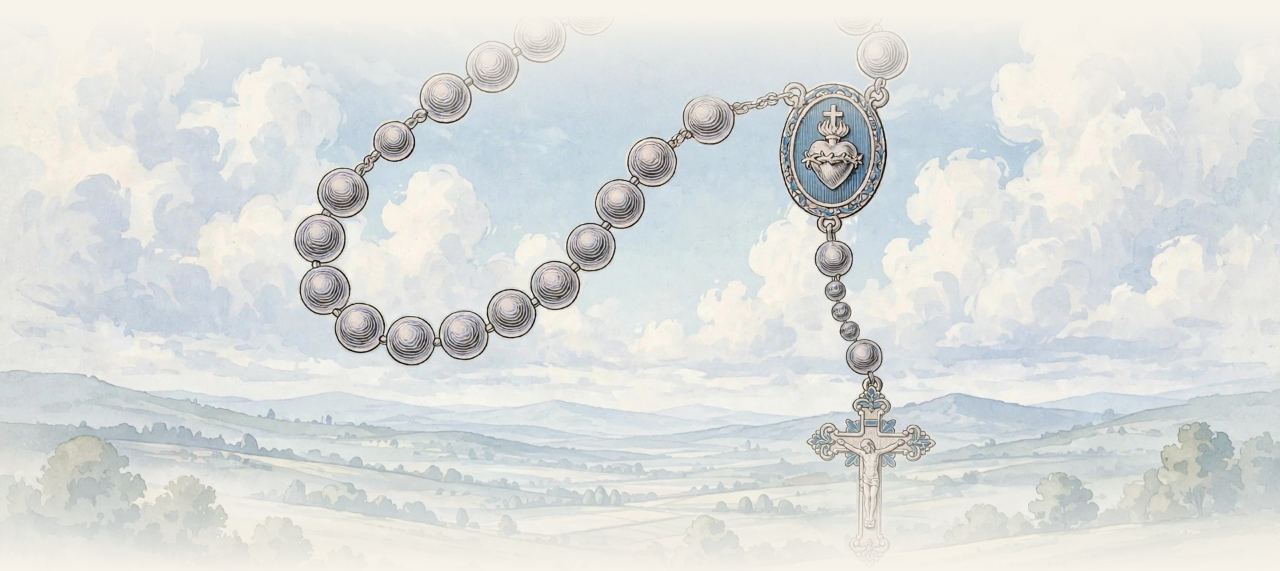
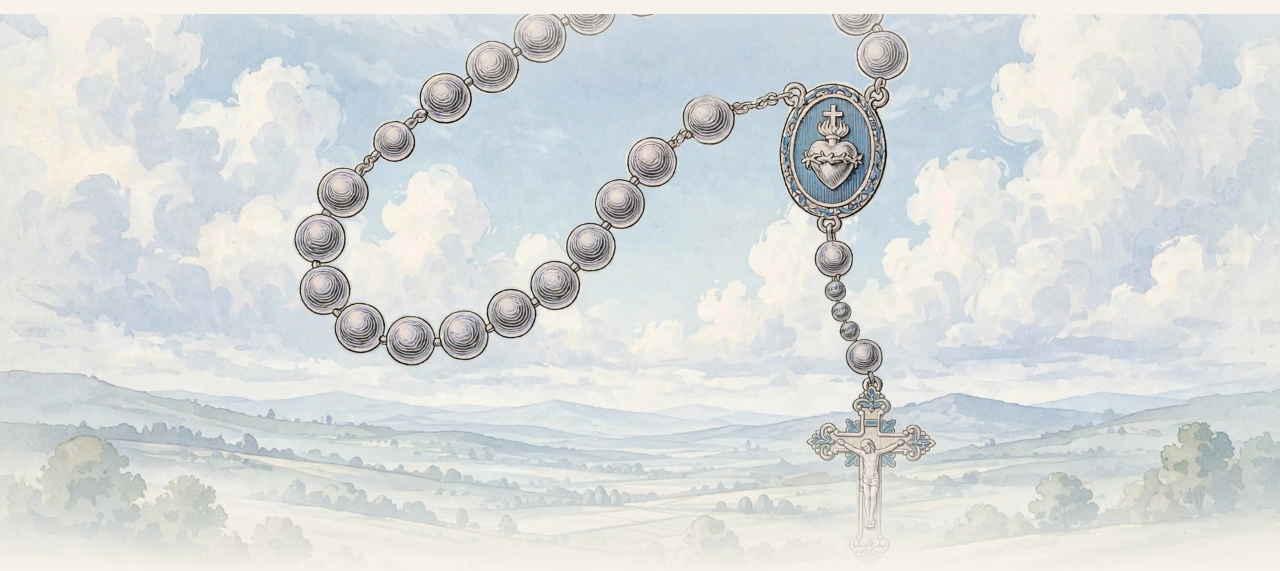
Before and after one commit to hyojuk/atelierosary-site, a plain HTML site: page index.html in a window 1280 px wide. Shown: the part 226-797 px from the top of the page. Drawn offline with nearby package versions, Linux system fonts and the light colour scheme.

Commit message:
Softer, more transparent top fade

```diff
--- a/index.html
+++ b/index.html
@@ -22,7 +22,7 @@
   a{color:var(--accent)}
   .hero{position:relative;min-height:100svh;text-align:center;background:var(--bg)}
   .hero .art{position:absolute;left:0;right:0;top:30vh;bottom:0;background:url('hero-full.jpg') center 18%/cover no-repeat var(--glow)}
-  .hero .art::before{content:'';position:absolute;left:0;right:0;top:0;height:15vh;background:linear-gradient(180deg,#F7F3EA,rgba(247,243,234,0))}
+  .hero .art::before{content:'';position:absolute;left:0;right:0;top:0;height:10vh;background:linear-gradient(180deg,rgba(247,243,234,.45),rgba(247,243,234,0))}
   .hero .art::after{content:'';position:absolute;left:0;right:0;bottom:0;height:24vh;background:linear-gradient(180deg,rgba(247,243,234,0),#F7F3EA)}
   .hero .inner{position:relative;padding:6vh 20px 0;max-width:760px;margin:0 auto}
   @media (min-width:900px){.hero .art{background-image:url('hero-wide.jpg');background-position:center}}
```
